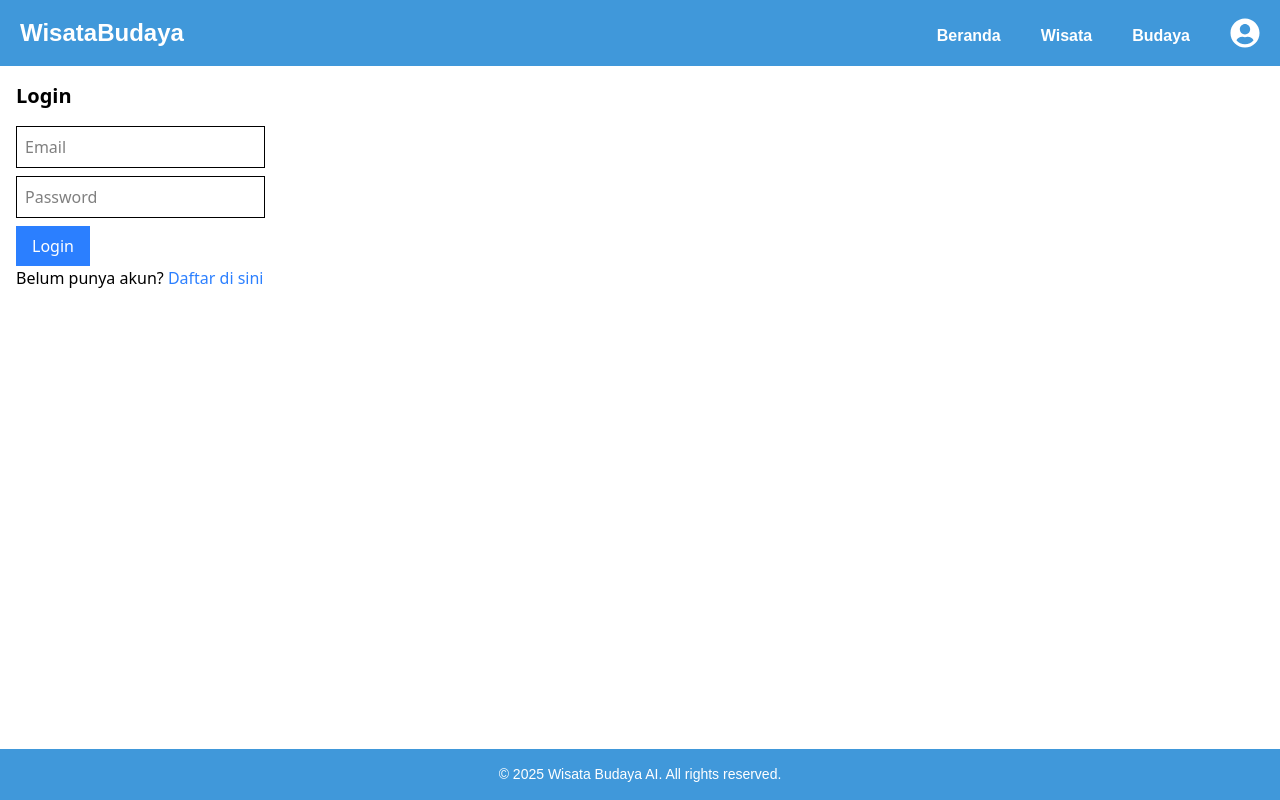
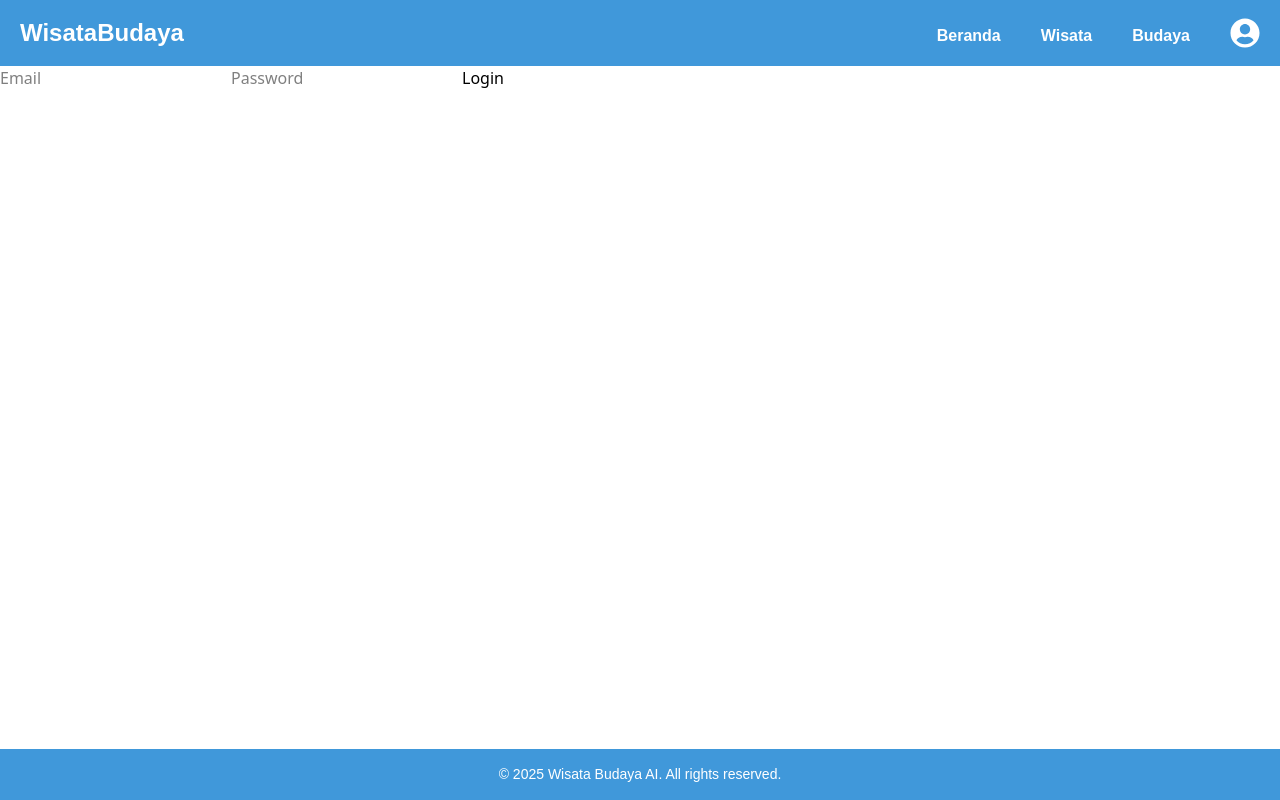
Before and after one commit to PetrusGeyu/wisatabudayaai, a React (Vite) app: page /login in a window 1280 px wide. Built offline with nearby package versions, Linux system fonts and the light colour scheme.

Commit message:
login dan register

```diff
--- a/src/auth/Login.jsx
+++ b/src/auth/Login.jsx
@@ -1,46 +1,57 @@
-import React, { useState } from "react";
-import { useNavigate,Link } from "react-router-dom";
+import { useState } from "react";
+import { useNavigate } from "react-router-dom"; // pastikan pakai react-router-dom v6+
+import API from "../services/api";
 
 const Login = () => {
-  const [email, setEmail] = useState("");
-  const [password, setPassword] = useState("");
+  const [form, setForm] = useState({ email: "", password: "" });
+  const [loading, setLoading] = useState(false);
+  const [error, setError] = useState("");
   const navigate = useNavigate();
 
-  const handleLogin = (e) => {
+  const handleChange = (e) => {
+    setForm({ ...form, [e.target.name]: e.target.value });
+  };
+
+  const handleLogin = async (e) => {
     e.preventDefault();
+    setLoading(true);
+    setError("");
 
-    // Contoh login dummy, ganti dengan API-mu
-    if (email === "user@example.com" && password === "password") {
-      localStorage.setItem("token", "fake-jwt-token");
-      navigate("/");
-    } else {
-      alert("Login gagal");
+    try {
+      const res = await API.post("auth/login", form); // jika baseURL sudah diset di API.js
+      localStorage.setItem("token", res.data.token);
+      alert("Login berhasil!");
+      navigate("/"); // redirect ke halaman dashboard
+    } catch (err) {
+      setError(err.response?.data?.message || "Terjadi kesalahan");
+    } finally {
+      setLoading(false);
     }
   };
 
   return (
-    <div className="p-4">
-      <h2 className="text-xl font-bold mb-4">Login</h2>
     <form onSubmit={handleLogin}>
       <input
+        name="email"
+        placeholder="Email"
         type="email"
-          placeholder="Email"
-          className="block mb-2 p-2 border"
-          value={email}
-          onChange={(e) => setEmail(e.target.value)}
+        onChange={handleChange}
+        value={form.email}
+        required
       />
       <input
+        name="password"
+        placeholder="Password"
         type="password"
-          placeholder="Password"
-          className="block mb-2 p-2 border"
-          value={password}
-          onChange={(e) => setPassword(e.target.value)}
+        onChange={handleChange}
+        value={form.password}
+        required
       />
-        <button className="bg-blue-500 text-white px-4 py-2">Login</button>
+      <button type="submit" disabled={loading}>
+        {loading ? "Logging in..." : "Login"}
+      </button>
+      {error && <p style={{ color: "red" }}>{error}</p>}
     </form>
-      <p>Belum punya akun? <Link to="/register" className="text-blue-500">Daftar di sini</Link></p>
-
-    </div>
   );
 };
 
--- a/src/auth/Register.jsx
+++ b/src/auth/Register.jsx
@@ -1,9 +1,58 @@
-import React from 'react'
+import { useState } from "react";
+import API from "../services/api";
+import { useNavigate } from "react-router-dom";
 
 const Register = () => {
+  const [form, setForm] = useState({
+    name: "",
+    email: "",
+    password: "",
+  });
+  const navigate = useNavigate();
+
+  const handleChange = (e) => {
+    setForm({ ...form, [e.target.name]: e.target.value });
+  };
+
+  const handleRegister = async (e) => {
+    e.preventDefault();
+    try {
+      const res = await API.post("/auth/register", form);
+      localStorage.setItem("token", res.data.token);
+      alert("Registrasi berhasil!");
+      navigate("/");
+      // redirect ke halaman dashboard jika perlu
+    } catch (err) {
+      alert("Registrasi gagal: " + (err.response?.data?.message || err.message));
+    }
+  };
+
   return (
-    <div>register</div>
-  )
-}
+    <form onSubmit={handleRegister}>
+      <input
+        name="name"
+        placeholder="Nama Lengkap"
+        type="text"
+        onChange={handleChange}
+        required
+      />
+      <input
+        name="email"
+        placeholder="Email"
+        type="email"
+        onChange={handleChange}
+        required
+      />
+      <input
+        name="password"
+        placeholder="Password"
+        type="password"
+        onChange={handleChange}
+        required
+      />
+      <button type="submit">Register</button>
+    </form>
+  );
+};
 
-export default Register
+export default Register;
--- a/src/pages/Home.jsx
+++ b/src/pages/Home.jsx
@@ -1,6 +1,6 @@
 import React, { useEffect } from 'react';
 import { useNavigate } from 'react-router-dom';
-import Navbar from '../components/Navbar';
+
 
 const Home = () => {
   const navigate = useNavigate();
@@ -11,11 +11,11 @@ const Home = () => {
       // Jika tidak ada token, redirect ke login
       navigate("/login");
     }
+  // eslint-disable-next-line react-hooks/exhaustive-deps
   }, []);
 
   return (
     <div>
-      <Navbar />
       <h1 className="text-2xl font-bold">Home</h1>
       <p>Selamat datang di halaman Home!</p>
     </div>
--- /dev/null
+++ b/src/services/api.js
@@ -0,0 +1,15 @@
+import axios from "axios";
+
+const API = axios.create({
+  baseURL: "http://localhost:8000/api",
+});
+
+API.interceptors.request.use((config) => {
+  const token = localStorage.getItem("token");
+  if (token) {
+    config.headers.Authorization = `Bearer ${token}`;
+  }
+  return config;
+});
+
+export default API;
```
Lines whose indentation alone changed are shown as unchanged.
